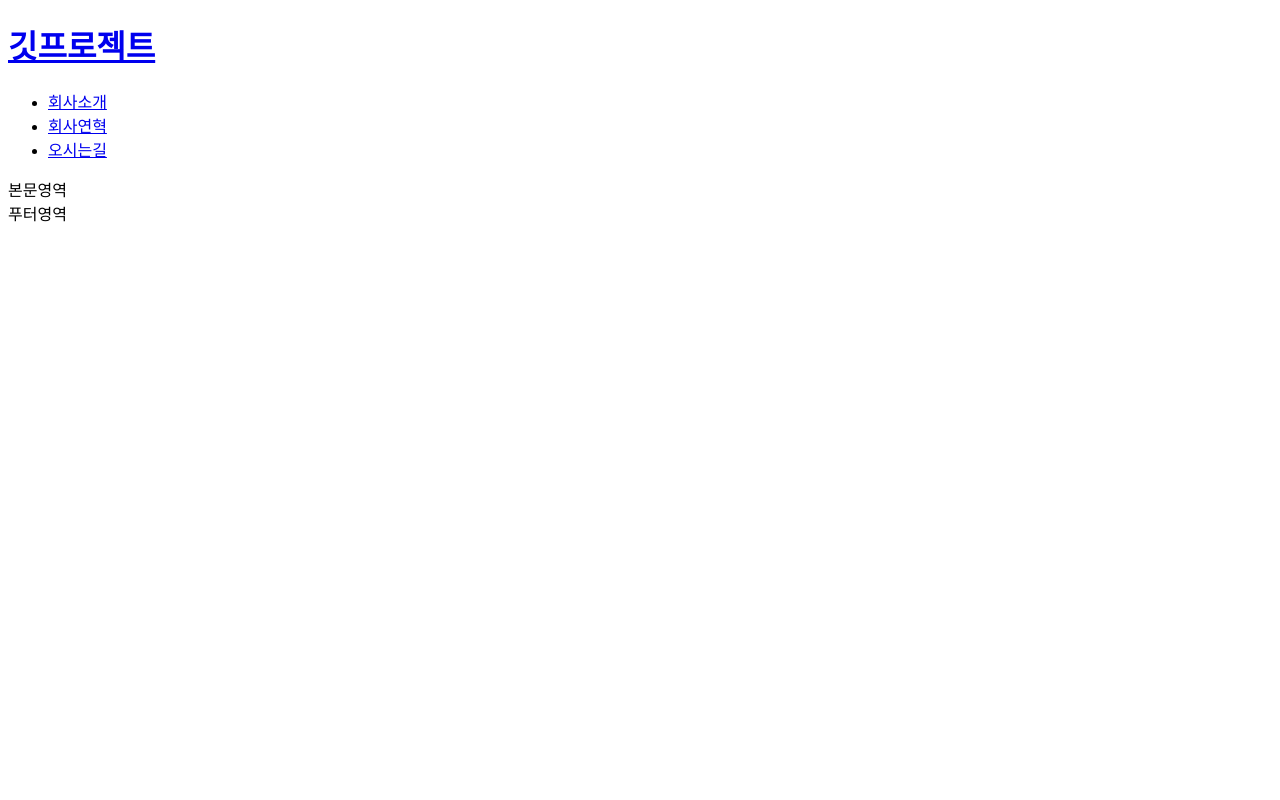
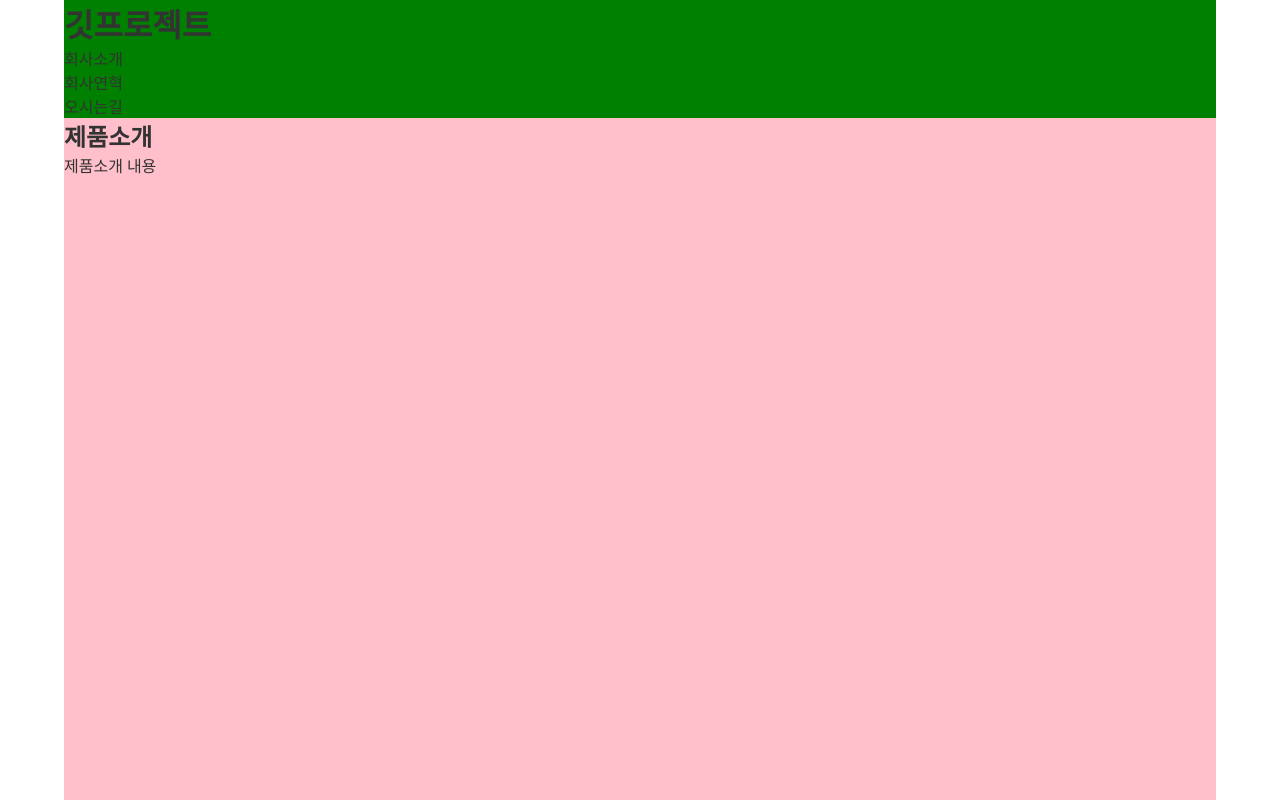
Before and after one commit to heera-jang/sample1, a plain HTML site: page index.html in a window 1280 px wide. Shown: the top 800 px of the page. Drawn offline with Linux system fonts and the light colour scheme.

Commit message:
master-인덱스페이지 수정(네비/css추가)

```diff
--- /dev/null
+++ b/css/main.css
@@ -0,0 +1,9 @@
+*{margin: 0; padding: 0;}
+body{font-family: '돋움'; font-size: 16px; color: #333;}
+a{color: #333; text-decoration: none;}
+ul{list-style: none;}
+
+.wrap{width: 90%; margin: 0 auto;}
+#headerArea{background: green;}
+#content{background: pink; height: 800px;}
+#footerArea{background: orange; height: 50px;}
--- a/index.html
+++ b/index.html
@@ -5,6 +5,7 @@
     <meta http-equiv="X-UA-Compatible" content="IE=edge">
     <meta name="viewport" content="width=device-width, initial-scale=1.0">
     <title>깃프로젝트</title>
+    <link rel="stylesheet" href="./css/main.css">
 </head>
 <body>
     <div class="wrap">
@@ -19,7 +20,9 @@
             </nav>
         </header>
         <article id="content">
-            본문영역
+            <h2>제품소개</h2>
+            <p>제품소개 내용</p>
+
         </article>
         <footer id="footerArea">
             푸터영역
```
